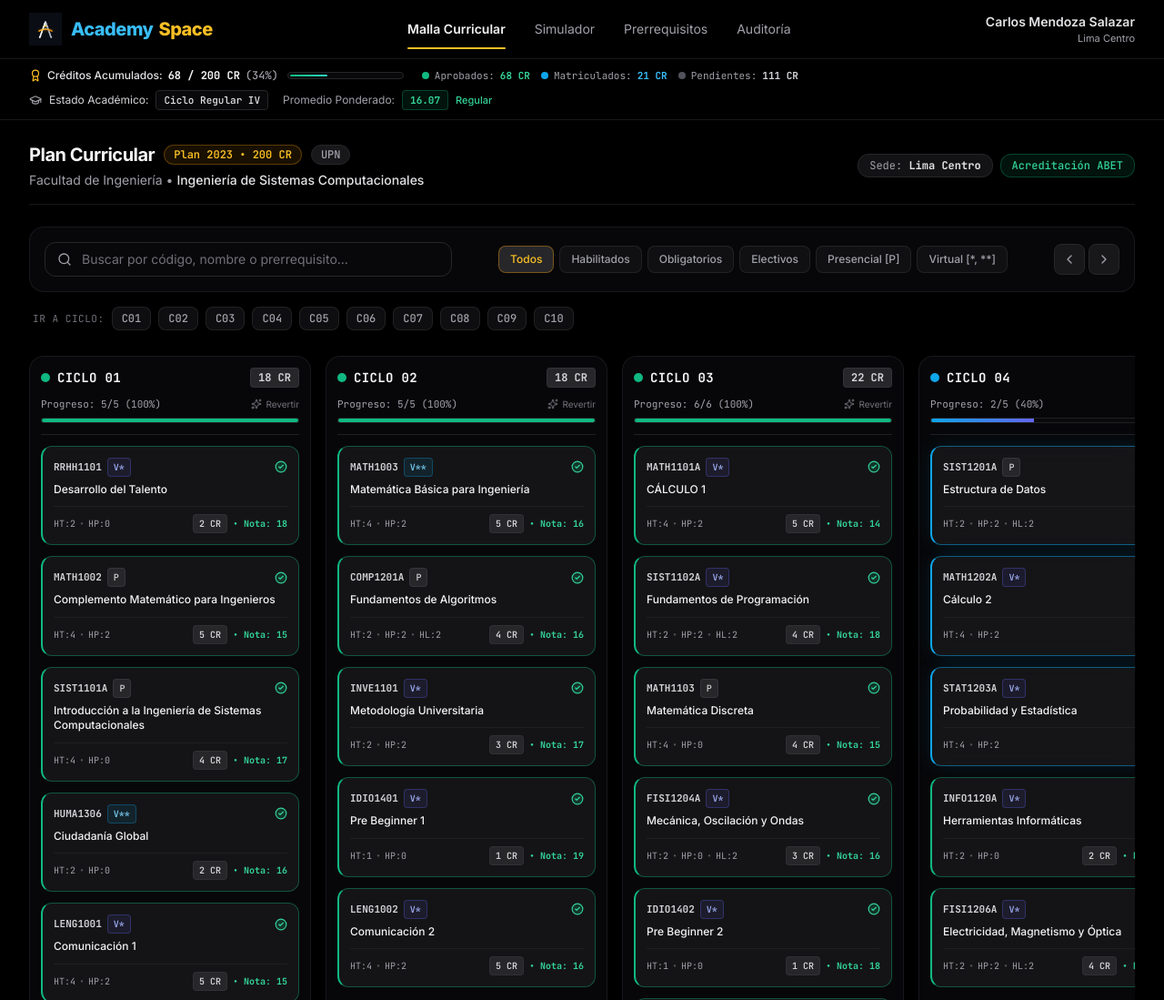
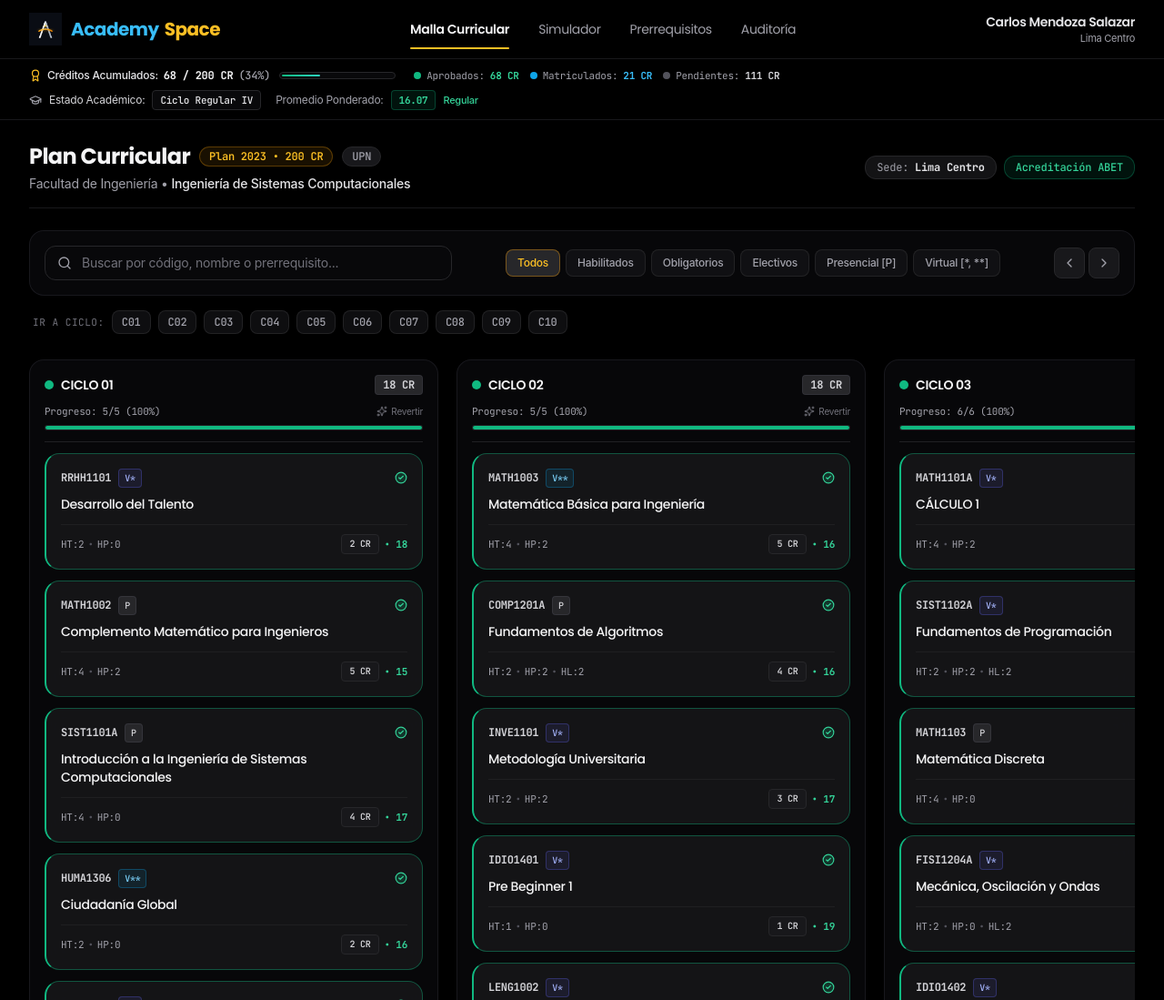
Before and after one commit to jeffryjara/academyspace, an Astro site: page / in a window 1280 px wide. Shown: the top 1099 px of the page at 91% size. Built offline with nearby package versions, Linux system fonts and the light colour scheme; Astro itself is replaced by a stand-in of ours.

Commit message:
style: set Kanban columns to max 4 visible visual spaces, combine Apple SF, Poppins and Inter typography

```diff
--- a/src/components/App.tsx
+++ b/src/components/App.tsx
@@ -46,7 +46,7 @@ export const App: React.FC = () => {
           <div className="flex flex-col sm:flex-row sm:items-center justify-between gap-3 pb-4 border-b border-zinc-900">
             <div>
               <div className="flex items-center gap-2.5 flex-wrap">
-                <h1 className="text-lg sm:text-xl font-bold text-zinc-100 tracking-tight font-sans">
+                <h1 className="text-xl sm:text-2xl font-bold font-display text-zinc-100 tracking-tight">
                   Plan Curricular
                 </h1>
                 <span className="px-2.5 py-0.5 text-xs font-mono font-semibold rounded-full bg-amber-500/10 text-amber-400 border border-amber-500/30">
--- a/src/components/CourseCard.tsx
+++ b/src/components/CourseCard.tsx
@@ -155,7 +155,7 @@ export const CourseCard: React.FC<CourseCardProps> = ({
       onClick={handleCardClick}
       onMouseEnter={() => setHoveredCourseId(course.id)}
       onMouseLeave={() => setHoveredCourseId(null)}
-      className={`group relative flex flex-col justify-between rounded-xl border p-3 cursor-pointer transition-all duration-200 backdrop-blur-md ${visuals.cardBg} ${visuals.accentBorder} ${chainHighlightClass}`}
+      className={`group relative flex flex-col justify-between rounded-2xl border p-3.5 sm:p-4 cursor-pointer transition-all duration-200 backdrop-blur-md ${visuals.cardBg} ${visuals.accentBorder} ${chainHighlightClass}`}
     >
       {/* Dependency Relationship Tag Tooltip */}
       {isAncestor && (
@@ -171,9 +171,9 @@ export const CourseCard: React.FC<CourseCardProps> = ({
 
       {/* Top Header: Code, Modality, Status Icon */}
       <div>
-        <div className="flex items-center justify-between gap-1 mb-1.5">
-          <div className="flex items-center gap-1.5">
-            <span className="font-mono text-[11px] font-bold text-zinc-300 group-hover:text-amber-400 transition-colors">
+        <div className="flex items-center justify-between gap-1 mb-2">
+          <div className="flex items-center gap-2">
+            <span className="font-mono text-xs font-bold text-zinc-300 group-hover:text-amber-400 transition-colors tracking-tight">
               {course.id}
             </span>
             {getModalityBadge(course.mode)}
@@ -182,7 +182,7 @@ export const CourseCard: React.FC<CourseCardProps> = ({
         </div>
 
         {/* Title */}
-        <h4 className="text-xs font-medium text-zinc-100 group-hover:text-white line-clamp-2 leading-snug">
+        <h4 className="font-display text-[13px] sm:text-sm font-medium text-zinc-100 group-hover:text-white line-clamp-2 leading-snug">
           {course.isElective && activeElective ? activeElective.name : course.name}
         </h4>
 
@@ -205,9 +205,9 @@ export const CourseCard: React.FC<CourseCardProps> = ({
       </div>
 
       {/* Bottom Footer: Hours, Credits, Grade / Planner Button */}
-      <div className="mt-2.5 pt-2 border-t border-zinc-800/60 flex items-center justify-between gap-1 text-[11px]">
+      <div className="mt-3 pt-2.5 border-t border-zinc-800/60 flex items-center justify-between gap-1 text-xs">
         {/* Hours chip */}
-        <div className="font-mono text-[10px] text-zinc-400">
+        <div className="font-mono text-[11px] text-zinc-400">
           <span>HT:{course.ht}</span>
           <span className="mx-1 text-zinc-600">•</span>
           <span>HP:{course.hp}</span>
@@ -220,13 +220,13 @@ export const CourseCard: React.FC<CourseCardProps> = ({
         </div>
 
         {/* Credits & Grade */}
-        <div className="flex items-center gap-1 font-mono">
-          <span className="px-1.5 py-0.5 rounded bg-zinc-800 text-zinc-300 font-semibold text-[10px] border border-zinc-700/40">
+        <div className="flex items-center gap-1.5 font-mono">
+          <span className="px-2 py-0.5 rounded bg-zinc-900 text-zinc-300 font-semibold text-[10px] border border-zinc-800">
             {course.credits} CR
           </span>
           {status === 'APROBADO' && typeof grade === 'number' && (
-            <span className="text-[10px] font-bold text-emerald-400 ml-0.5">
-              • Nota: {grade}
+            <span className="text-[11px] font-bold text-emerald-400">
+              • {grade}
             </span>
           )}
         </div>
--- a/src/components/CurriculumGrid.tsx
+++ b/src/components/CurriculumGrid.tsx
@@ -147,16 +147,17 @@ export const CurriculumGrid: React.FC = () => {
         </div>
 
         {/* Horizontal Navigation Quick Arrows */}
+        {/* Horizontal Navigation Quick Arrows */}
         <div className="hidden lg:flex items-center gap-1">
           <button
-            onClick={() => scrollHorizontally(-350)}
+            onClick={() => scrollHorizontally(-430)}
             className="p-2 rounded-lg bg-zinc-900 hover:bg-zinc-800 border border-zinc-800 text-zinc-400 hover:text-zinc-200 transition-colors"
             title="Desplazar a la izquierda"
           >
             <ChevronLeft className="w-4 h-4" />
           </button>
           <button
-            onClick={() => scrollHorizontally(350)}
+            onClick={() => scrollHorizontally(430)}
             className="p-2 rounded-lg bg-zinc-900 hover:bg-zinc-800 border border-zinc-800 text-zinc-400 hover:text-zinc-200 transition-colors"
             title="Desplazar a la derecha"
           >
@@ -181,10 +182,10 @@ export const CurriculumGrid: React.FC = () => {
         ))}
       </div>
 
-      {/* 10-Column Kanban Board */}
+      {/* 10-Column Kanban Board - Maximum 4 spaces visible across screen */}
       <div
         ref={scrollContainerRef}
-        className="flex gap-4 overflow-x-auto pb-6 pt-1 scroll-smooth snap-x select-none"
+        className="flex gap-5 overflow-x-auto pb-6 pt-1 scroll-smooth snap-x select-none"
         style={{ scrollSnapType: 'x mandatory' }}
       >
         {cycles.map((cycleNum) => {
@@ -204,7 +205,7 @@ export const CurriculumGrid: React.FC = () => {
             <div
               key={cycleNum}
               id={`cycle-col-${cycleNum}`}
-              className="flex-shrink-0 w-[290px] sm:w-[310px] flex flex-col rounded-2xl glass-panel p-3 border border-zinc-800/80 snap-start"
+              className="flex-shrink-0 w-[350px] sm:w-[380px] md:w-[410px] lg:w-[430px] xl:w-[450px] flex flex-col rounded-2xl glass-panel p-4 border border-zinc-800/80 snap-start"
             >
               {/* Column Header */}
               <div className="pb-3 mb-3 border-b border-zinc-800/80">
@@ -219,7 +220,7 @@ export const CurriculumGrid: React.FC = () => {
                           : 'bg-zinc-700'
                       }`}
                     />
-                    <h3 className="font-bold text-sm tracking-wide text-zinc-100 font-mono">
+                    <h3 className="font-display font-semibold text-sm tracking-tight text-zinc-100">
                       CICLO {cycleNum < 10 ? `0${cycleNum}` : cycleNum}
                     </h3>
                   </div>
--- a/src/components/HeaderMetrics.tsx
+++ b/src/components/HeaderMetrics.tsx
@@ -39,7 +39,7 @@ export const HeaderMetrics: React.FC = () => {
               alt="Academy Space"
               className="w-8 h-8 sm:w-9 sm:h-9 object-contain"
             />
-            <div className="flex items-center text-lg sm:text-xl font-black tracking-tight font-sans">
+            <div className="flex items-center text-lg sm:text-xl font-bold tracking-tight font-display">
               <span className="text-sky-400">Academy</span>
               <span className="text-amber-400 ml-1.5">Space</span>
             </div>
@@ -53,7 +53,7 @@ export const HeaderMetrics: React.FC = () => {
                 <button
                   key={item.id}
                   onClick={() => setActiveTab(item.id)}
-                  className={`text-xs sm:text-sm transition-colors py-1 relative ${
+                  className={`text-xs sm:text-sm font-display transition-colors py-1 relative ${
                     isActive
                       ? 'text-zinc-100 font-semibold'
                       : 'text-zinc-400 hover:text-zinc-200 font-normal'
@@ -70,7 +70,7 @@ export const HeaderMetrics: React.FC = () => {
 
           {/* Student Profile: Name and Campus only */}
           <div className="text-right select-none min-w-max">
-            <div className="text-xs sm:text-sm font-semibold text-zinc-200 leading-tight">
+            <div className="text-xs sm:text-sm font-semibold font-display text-zinc-200 leading-tight">
               {profile.studentName}
             </div>
             <div className="text-[11px] text-zinc-400 leading-tight mt-0.5">
--- a/src/layouts/MainLayout.astro
+++ b/src/layouts/MainLayout.astro
@@ -25,11 +25,11 @@ const {
     <meta name="description" content={description} />
     <meta name="theme-color" content="#000000" />
 
-    <!-- Google Fonts: Inter & JetBrains Mono -->
+    <!-- Google Fonts: Inter, Poppins & JetBrains Mono -->
     <link rel="preconnect" href="https://fonts.googleapis.com" />
     <link rel="preconnect" href="https://fonts.gstatic.com" crossorigin />
     <link
-      href="https://fonts.googleapis.com/css2?family=Inter:wght@300;400;500;600;700;800&family=JetBrains+Mono:wght@400;500;600;700&display=swap"
+      href="https://fonts.googleapis.com/css2?family=Inter:wght@300;400;500;600;700&family=Poppins:wght@400;500;600;700;800&family=JetBrains+Mono:wght@400;500;600;700&display=swap"
       rel="stylesheet"
     />
   </head>
--- a/src/styles/global.css
+++ b/src/styles/global.css
@@ -14,10 +14,16 @@
   body {
     background-color: #000000;
     color: #f4f4f5;
-    font-family: 'Inter', -apple-system, BlinkMacSystemFont, 'Segoe UI', Roboto, sans-serif;
+    font-family: -apple-system, BlinkMacSystemFont, 'SF Pro Text', 'Inter', 'Poppins', 'Segoe UI', Roboto, sans-serif;
+    letter-spacing: -0.015em;
     overflow-x: hidden;
     -webkit-font-smoothing: antialiased;
     -moz-osx-font-smoothing: grayscale;
+  }
+
+  h1, h2, h3, h4, .font-display {
+    font-family: 'Poppins', -apple-system, BlinkMacSystemFont, 'SF Pro Display', 'Inter', sans-serif;
+    letter-spacing: -0.025em;
   }
 }
 
--- a/tailwind.config.cjs
+++ b/tailwind.config.cjs
@@ -35,17 +35,26 @@ module.exports = {
       },
       fontFamily: {
         sans: [
-          'Inter',
           '-apple-system',
           'BlinkMacSystemFont',
+          '"SF Pro Text"',
+          'Inter',
+          'Poppins',
           'Segoe UI',
           'Roboto',
           'sans-serif',
         ],
+        display: [
+          'Poppins',
+          '-apple-system',
+          'BlinkMacSystemFont',
+          '"SF Pro Display"',
+          'Inter',
+          'sans-serif',
+        ],
         mono: [
           'JetBrains Mono',
-          'ui-monospace',
-          'SFMono-Regular',
+          '"SF Mono"',
           'Menlo',
           'Monaco',
           'Consolas',
```
